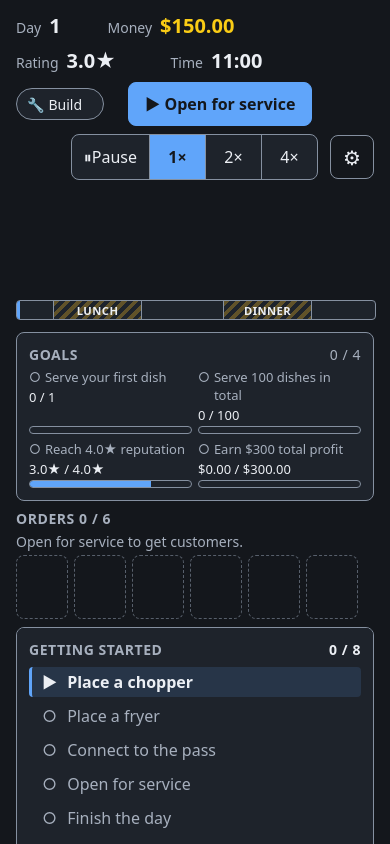
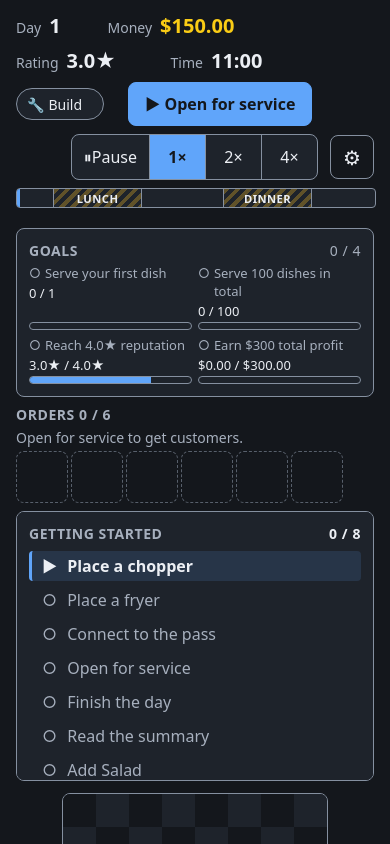
Before and after one commit to Elegalaxy/Kitchen-Line, a React (Vite) app: page / in a window 390 px wide. Shown: the top 844 px of the page. Built offline with nearby package versions, Linux system fonts and the light colour scheme.

Commit message:
UI audit calls 4 and 5: phone cue overlay instead of a reserved row, order chips in one row
Co-Authored-By: Claude Sonnet 5.5 <noreply@anthropic.com>

```diff
--- a/src/ui/OrdersStrip.tsx
+++ b/src/ui/OrdersStrip.tsx
@@ -2,13 +2,15 @@
 // Capacity is shown as empty slots, so the strip never changes size while customers come
 // and go. A chip shows the dish glyph, a patience bar and the seconds left. The bar is
 // green from 50%, yellow from 25 to 50% and red below 25%, and under 25% the chip also
-// shows an alarm icon (colour is never the only cue). Read-only: nothing here is clickable.
+// shows an alarm icon (colour is never the only cue). On narrow screens the chips shrink so ten
+// slots fit one row, and the critic tag keeps only its star. Read-only: nothing here is clickable.
 
+import type { CSSProperties } from 'react'
 import type { Customer, Defs, GameState } from '../sim/types.ts'
 import { waitingCap } from '../sim/upgrades.ts'
 import { formatMoney } from './format.ts'
 import { criticBadge } from './criticView.ts'
-import { ordersNote, patienceLeft, patienceLevel } from './orders.ts'
+import { orderColumns, ordersNote, patienceLeft, patienceLevel } from './orders.ts'
 
 const TICKS_PER_SECOND = 10
 
@@ -28,7 +30,7 @@ function Chip({ c, tick, defs }: { c: Customer; tick: number; defs: Defs }) {
     <li className={`order-chip order-${level}${badge === null ? '' : ' order-critic'}`} aria-label={label} title={label}>
       {badge !== null && (
         <span className="order-critic-badge" aria-hidden="true">
-          ★ {badge}
+          ★<span className="order-critic-word"> {badge}</span>
         </span>
       )}
       <span className="order-glyph" aria-hidden="true">
@@ -38,7 +40,7 @@ function Chip({ c, tick, defs }: { c: Customer; tick: number; defs: Defs }) {
         <span className="order-bar-fill" style={{ width: `${Math.round(frac * 100)}%` }} />
       </span>
       <span className="order-time num" aria-hidden="true">
-        {level === 'bad' ? '⏰' : ''}
+        {level === 'bad' && <span className="order-time-alarm">⏰</span>}
         {secs}s
       </span>
     </li>
@@ -54,7 +56,7 @@ export default function OrdersStrip({ state, defs }: { state: GameState; defs: D
         Orders <span className="num">{state.waiting.length} / {cap}</span>
       </h2>
       <p className="orders-empty">{ordersNote(state)}</p>
-      <ul className="orders-list">
+      <ul className="orders-list" style={{ '--order-cols': orderColumns(cap) } as CSSProperties}>
         {slots.map((c, i) =>
           c === null ? (
             <li key={`empty-${i}`} className="order-chip order-empty" aria-label="Empty slot" />
--- a/src/ui/TopBar.tsx
+++ b/src/ui/TopBar.tsx
@@ -1,6 +1,8 @@
 // Top bar: day, money, reputation (4.2★ with a change arrow since the day started), clock, phase badge, day bar, the "Open for service" button (build
-// phase only) and the speed segmented control (pause / 1x / 2x / 4x).
+// phase only) and the speed segmented control (pause / 1x / 2x / 4x). The closing and critic cues share a
+// live region: a reserved row on wide screens, an overlay below the day bar on phones.
 
+import { useState } from 'react'
 import { DAY_PHASE_STARTS, DAY_TICKS } from '../sim/constants.ts'
 import { reputationOf } from '../sim/customers.ts'
 import { togglePantriesAction } from './actions.ts'
@@ -11,7 +13,7 @@ import Money from './Money.tsx'
 import SettingsMenu from './SettingsMenu.tsx'
 import { SPEEDS } from './store.ts'
 import type { GameStore, Snapshot, Speed } from './store.ts'
-import { criticNotice } from './criticView.ts'
+import { criticCueKey, criticNotice } from './criticView.ts'
 import { seasonView } from './seasonView.ts'
 import { trendView } from './trendView.ts'
 
@@ -35,6 +37,9 @@ export default function TopBar({ ctx, store, snap, run, onNewGame }: { ctx: Ctx;
   const trend = trendView(s, ctx.store.defs)
   const season = seasonView(s, ctx.store.defs)
   const critic = criticNotice(s, ctx.store.defs)
+  // Phones only (CSS): the cue lies over the content below the day bar, so the critic notice can be closed.
+  const [hiddenCue, setHiddenCue] = useState<string | null>(null)
+  const criticKey = critic === null ? null : criticCueKey(s.day, critic)
   const repLabel = `Reputation ${rep.text} stars${rep.dir === null ? '' : rep.dir === 'up' ? ', up since day start' : ', down since day start'}`
   return (
     <header className="topbar">
@@ -130,11 +135,24 @@ export default function TopBar({ ctx, store, snap, run, onNewGame }: { ctx: Ctx;
           </div>
         )}
         {!closing.active && critic !== null && (
-          <div className={`critic-cue critic-${critic.kind}`}>
+          <div className={`critic-cue critic-${critic.kind}${hiddenCue === criticKey ? ' cue-hidden' : ''}`}>
             <span className="critic-badge">
               <span aria-hidden="true">★</span> CRITIC
             </span>
             <span className="critic-text">{critic.text}</span>
+            <button
+              type="button"
+              className="btn-quiet cue-dismiss"
+              aria-label="Hide critic notice"
+              onClick={(e) => {
+                // The button disappears with the cue: keep keyboard focus in the top bar.
+                const bar = e.currentTarget.closest('.topbar')
+                setHiddenCue(criticKey)
+                bar?.querySelector<HTMLButtonElement>('.seg-btn[aria-pressed="true"]')?.focus({ preventScroll: true })
+              }}
+            >
+              <span aria-hidden="true">✕</span>
+            </button>
           </div>
         )}
       </div>
--- a/src/ui/criticView.ts
+++ b/src/ui/criticView.ts
@@ -39,6 +39,11 @@ export function criticNotice(state: GameState, defs: Defs): CriticNotice | null
   return isCriticDay(state, state.day + 1) ? { kind: 'tomorrow', text: `A critic visits tomorrow: ${weight}.` } : null
 }
 
+/** Identifies one notice on one day: a closed cue stays closed until the day or the message changes. */
+export function criticCueKey(day: number, notice: CriticNotice): string {
+  return `${day}:${notice.kind}:${notice.text}`
+}
+
 /** Strip badge for one waiting customer: "Critic" or null. */
 export function criticBadge(c: Pick<Customer, 'critic'>): string | null {
   return c.critic === true ? 'Critic' : null
--- a/src/ui/orders.ts
+++ b/src/ui/orders.ts
@@ -17,6 +17,13 @@ export function patienceLevel(fraction: number): PatienceLevel {
   return 'ok'
 }
 
+/** Chips per row on narrow screens: one row for up to 10 slots, then a second row (13 with more tables). */
+export const MAX_ORDER_COLUMNS = 10
+
+export function orderColumns(cap: number): number {
+  return Math.min(Math.max(cap, 1), MAX_ORDER_COLUMNS)
+}
+
 /** One line under the orders title; empty text keeps the line's height so nothing shifts. */
 export function ordersNote(state: Pick<GameState, 'phase' | 'today' | 'waiting'>): string {
   if (state.waiting.length > 0) return ''
--- a/src/ui/styles.css
+++ b/src/ui/styles.css
@@ -2023,6 +2023,39 @@ kbd {
   white-space: nowrap;
 }
 
+/* Narrow screens: ten slots fit one row (about 31px a chip at 375px). The chips are read-only, so
+   no touch target is needed; the alarm icon and the seconds still carry patience without colour. */
+@media (max-width: 620px) {
+  .orders-list {
+    grid-template-columns: repeat(var(--order-cols, 10), minmax(0, 52px));
+    gap: 3px;
+  }
+
+  .order-chip {
+    width: auto;
+    min-width: 0;
+    height: 52px;
+    padding: 2px 1px;
+  }
+
+  .order-glyph {
+    font-size: 1.1rem;
+  }
+
+  .order-time {
+    font-size: 0.65rem;
+    letter-spacing: -0.02em;
+  }
+
+  .order-time-alarm {
+    font-size: 0.55rem;
+  }
+
+  .order-critic-word {
+    display: none;
+  }
+}
+
 /* Branches tab (chain stage, GAME_DESIGN 8.1) */
 .branch-kpis {
   display: grid;
@@ -2449,9 +2482,52 @@ kbd {
   }
 }
 
-/* On phones the cue wraps to three lines; reserve that height so the grid does not jump. */
+/* Closing the cue is only offered where it covers content (phones). */
+.btn-quiet.cue-dismiss {
+  display: none;
+}
+
+/* Phones: no reserved row. The slot takes no height and its cue lies over the content below the
+   day bar (read-only goals), so nothing shifts when it appears and the speed buttons and the grid
+   tools stay free. The slot stays mounted, so the live region still announces the cue. */
 @media (max-width: 600px) {
   .closing-slot {
-    min-height: 104px;
-  }
-}
+    order: 1;
+    position: relative;
+    z-index: 5;
+    height: 0;
+    min-height: 0;
+    /* Cancels the top bar's row gap. */
+    margin-top: -8px;
+    align-items: flex-start;
+  }
+
+  .closing-slot > div {
+    position: absolute;
+    top: 4px;
+    left: 0;
+    right: 0;
+    background: var(--surface-raised);
+    box-shadow: 0 4px 16px rgb(0 0 0 / 0.5);
+  }
+
+  .closing-slot > .critic-cue {
+    min-height: 52px;
+    padding-right: 56px;
+  }
+
+  .closing-slot > .cue-hidden {
+    display: none;
+  }
+
+  .btn-quiet.cue-dismiss {
+    position: absolute;
+    top: 3px;
+    right: 3px;
+    display: inline-flex;
+    align-items: center;
+    justify-content: center;
+    min-width: 44px;
+    min-height: 44px;
+  }
+}
```
Also changed, not shown: 2 other files (tests, documents, lock files or other folders).
